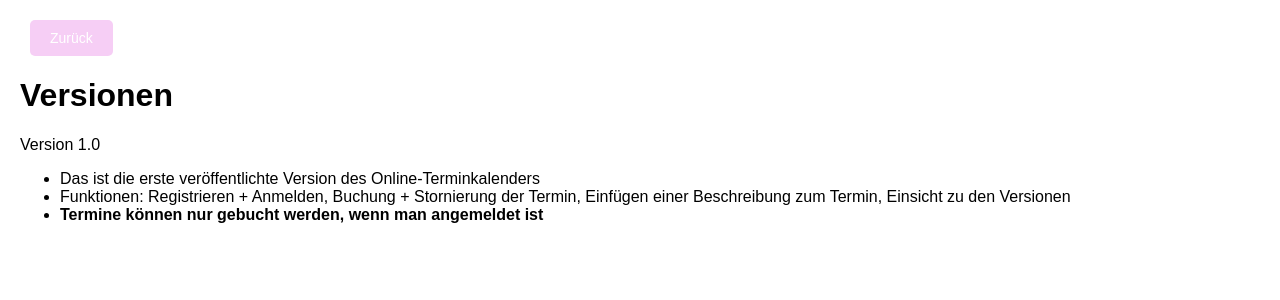
After one commit to batu1010/appointment-calendar, a Flask app: page /versionen in a window 1280 px wide. The commit adds this page. Shown: the top 300 px of the page. Run offline with Flask 3, Linux system fonts and the light colour scheme.

Commit message:
changing colours

```diff
--- a/app.py
+++ b/app.py
@@ -266,6 +266,9 @@ def cancel_appointment():
         print(f"Allgemeiner Fehler: {e}")  # Debug
         return jsonify({"success": False, "message": "Fehler beim Verarbeiten der Anfrage."}), 500
 
+@app.route("/versionen")
+def versionen():
+    return render_template("versionen.html")
 
 
 # Anwendung starten
--- a/static/styles.css
+++ b/static/styles.css
@@ -2,7 +2,7 @@ body {
     font-family: Arial, sans-serif;
     margin: 20px;
     padding: 0;
-    background-color: #f4f4f9;
+    background-color: #9A2EFE; /* Neue Hintergrundfarbe: Heller Blauton */
     color: #333;
 }
 
--- a/templates/calendar.html
+++ b/templates/calendar.html
@@ -27,7 +27,7 @@
             margin-left: 10px;
         }
         .button:hover {
-            background-color: #0056b3;
+            background-color: #8A0886;
         }
         #calendar {
             max-width: 900px;
@@ -69,6 +69,7 @@
             <h1>Lenas Online-Terminkalender</h1>
             <div>
                 <a href="/login" class="button">Anmelden</a>
+                <a href="/versionen" class="button">Versionen</a>
             </div>
         {% endif %}
 
--- a/templates/login.html
+++ b/templates/login.html
@@ -42,14 +42,14 @@
             font-size: 16px;
         }
         button:hover {
-            background-color: #F6CEF5;
+            background-color: #8A0886;
         }
         .register-button {
             margin-top: 10px;
             background-color: #FE2EC8;
         }
         .register-button:hover {
-            background-color: #FE2EC8;
+            background-color: #8A0886;
         }
     </style>
 </head>
--- a/templates/register.html
+++ b/templates/register.html
@@ -42,7 +42,7 @@
             font-size: 16px;
         }
         button:hover {
-            background-color: #218838;
+            background-color: #8A0886;
         }
     </style>
 </head>
--- /dev/null
+++ b/templates/versionen.html
@@ -0,0 +1,47 @@
+<!DOCTYPE html>
+<html lang="en">
+<head>
+    <meta charset="UTF-8">
+    <meta name="viewport" content="width=device-width, initial-scale=1.0">
+    <title>Versionen</title>
+    <style>
+        body {
+            font-family: Arial, sans-serif;
+            margin: 20px;
+        }
+        .top-bar {
+            display: flex;
+            justify-content: space-between;
+            align-items: center;
+        }
+        .button {
+            background-color: #F6CEF5;
+            color: white;
+            border: none;
+            padding: 10px 20px;
+            text-decoration: none;
+            border-radius: 5px;
+            font-size: 14px;
+            margin-left: 10px;
+        }
+        .button:hover {
+            background-color: #8A0886;
+        }
+    </style>
+</head>
+<body>
+    <div class="top-bar">
+        <a href="/" class="button">Zurück</a>
+    </div>
+    <h1>Versionen</h1>
+    <p>Version 1.0</p>
+    <ul>
+        <li>Das ist die erste veröffentlichte Version des Online-Terminkalenders</li>
+        <li>Funktionen: Registrieren + Anmelden, Buchung + Stornierung der Termin, Einfügen einer
+            Beschreibung zum Termin, Einsicht zu den Versionen</li>
+        <li><b>Termine können nur gebucht werden, wenn man angemeldet ist</b></li>
+
+        <!-- Füge hier weitere Versionshinweise hinzu -->
+    </ul>
+</body>
+</html>
```
